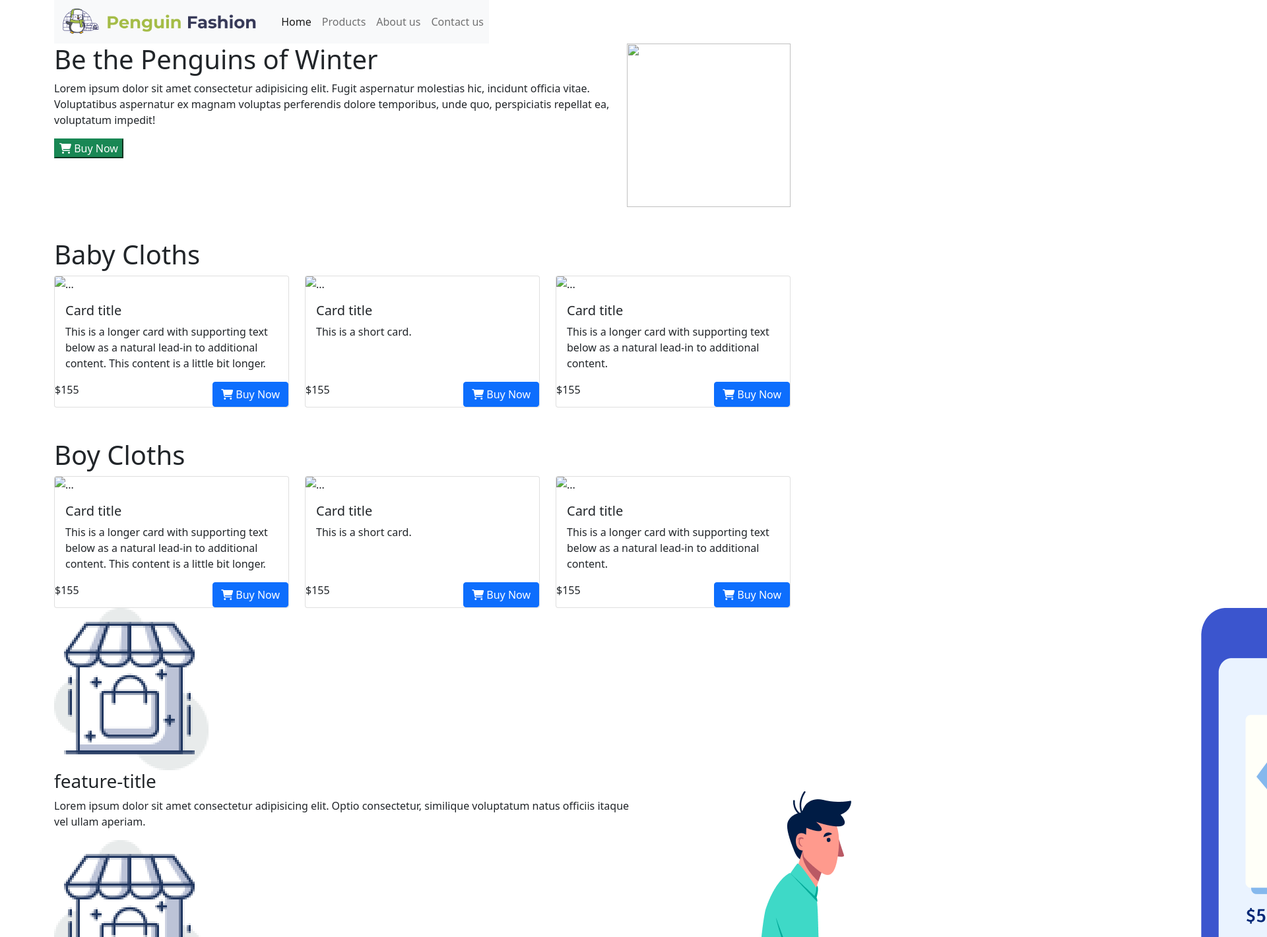
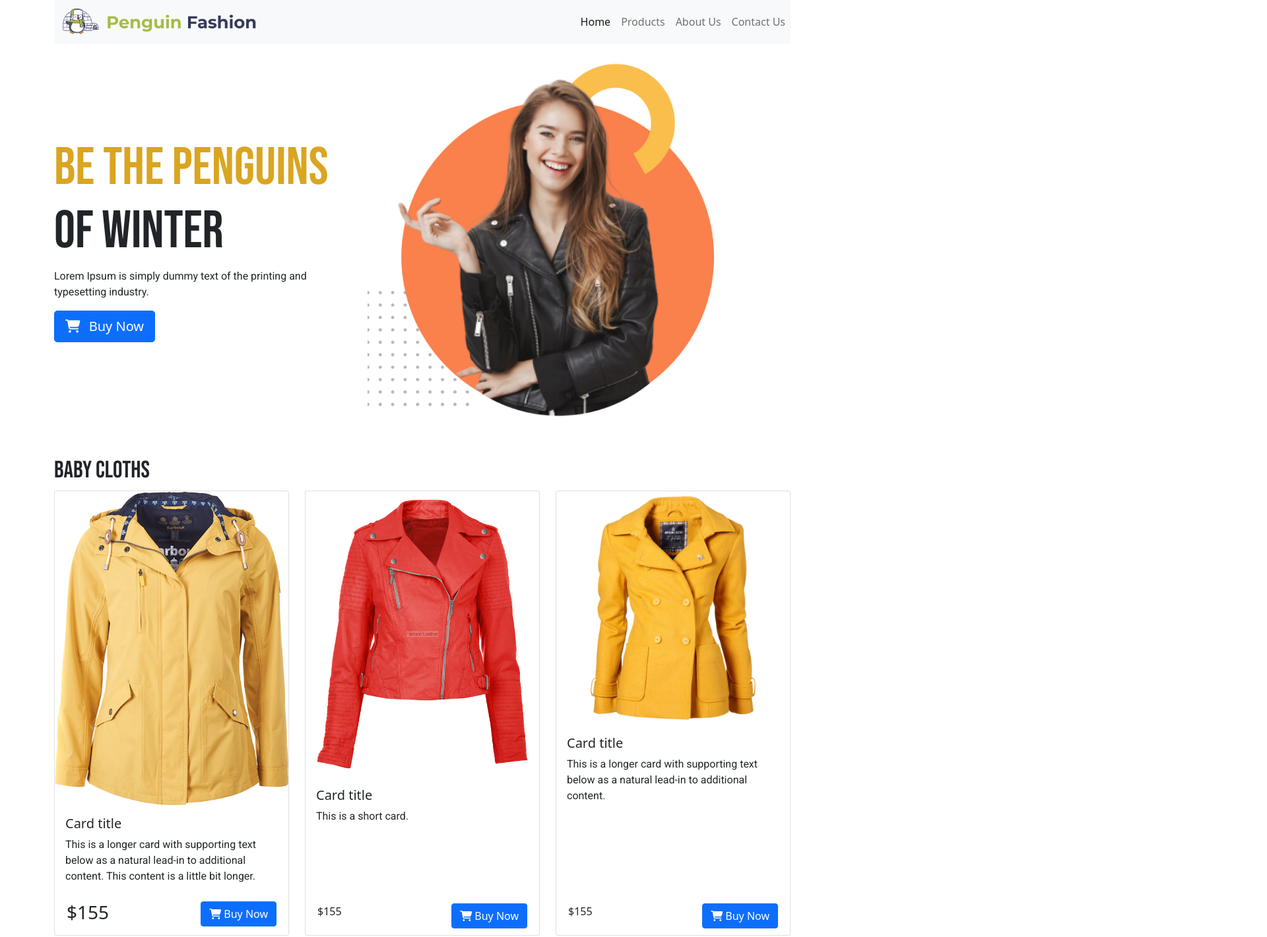
Before and after one commit to dahabib/moon-fashion, a plain HTML site: page index.html in a window 1280 px wide. Shown: the top 1421 px of the page at 66% size, 1920 px wide, since content can reach past the window. Drawn offline with nearby package versions, Linux system fonts and the light colour scheme.

Commit message:
could not complete

```diff
--- a/css/style.css
+++ b/css/style.css
@@ -1,7 +1,30 @@
-.infoImage img{
-    width: 248px;
-    height: 248px;
+*{
+    margin: 0;
+    padding: 0;
 }
-.features{
-    height: 380px;
+.single-feature-image img{
+    width: 78px;
+    height: 82px;
 }
+h1{
+    font-family: 'Bebas Neue', cursive;
+}
+.banner-text h1{
+    font-size: 80px;
+}
+div h1{
+    font-size: 36px;
+}
+p{
+    font-family: 'Roboto', sans-serif;
+}
+.banner-span{
+    color: goldenrod;
+}
+
+.buy-info{
+    padding: 10px 18px;
+}
+.product{
+
+}
--- a/index.html
+++ b/index.html
@@ -5,46 +5,62 @@
     <meta charset="UTF-8">
     <meta name="viewport" content="width=device-width, initial-scale=1.0">
     <title>Moon Fashion</title>
+    <link rel="preconnect" href="https://fonts.gstatic.com">
+    <link rel="preconnect" href="https://fonts.gstatic.com">
+    <link href="https://fonts.googleapis.com/css2?family=Bebas+Neue&family=Roboto&display=swap" rel="stylesheet">
     <link href="https://cdn.jsdelivr.net/npm/bootstrap@5.0.0-beta1/dist/css/bootstrap.min.css" rel="stylesheet"
         integrity="sha384-giJF6kkoqNQ00vy+HMDP7azOuL0xtbfIcaT9wjKHr8RbDVddVHyTfAAsrekwKmP1" crossorigin="anonymous">
     <link rel="stylesheet" href="css/style.css">
 </head>
 
 <body>
-    <header class="container d-flex">
+    <header class="container mb-3">
         <nav class="navbar navbar-expand-lg navbar-light bg-light">
-            <div class="container-fluid con-6">
+            <div class="container">
                 <a class="navbar-brand" href="#">
                     <img src="images/icon/logo.png" alt="" height="40">
                 </a>
             </div>
 
-            <div class="col-6 collapse navbar-collapse" id="navbarNav">
-                <ul class="navbar-nav">
+            <div class="collapse navbar-collapse" id="navbarSupportedContent">
+                <ul class="navbar-nav ms-auto mb-2 mb-lg-0">
                     <li class="nav-item">
                         <a class="nav-link active" aria-current="page" href="#">Home</a>
                     </li>
+
                     <li class="nav-item">
                         <a class="nav-link" href="#">Products</a>
                     </li>
+
                     <li class="nav-item">
-                        <a class="nav-link" href="#">About us</a>
+                        <a class="nav-link" href="#">About Us</a>
                     </li>
+
                     <li class="nav-item">
-                        <a class="nav-link" href="#">Contact us</a>
+                        <a class="nav-link" href="#">Contact Us</a>
                     </li>
                 </ul>
             </div>
         </nav>
     </header>
-    <section class="container d-flex justify-content-between w-100">
-        <div class="info">
-            <h1>Be the Penguins of Winter</h1>
-            <p>Lorem ipsum dolor sit amet consectetur adipisicing elit. Fugit aspernatur molestias hic, incidunt officia vitae. Voluptatibus aspernatur ex magnam voluptas perferendis dolore temporibus, unde quo, perspiciatis repellat ea, voluptatum impedit!</p>
-            <button class="btn-success"> <i class="fas fa-shopping-cart"></i> Buy Now </button>
-        </div>
-        <div class="infoImage">
-            <img src="images/headerInfo.png" alt="">
+
+    <section class="banner py-100 bg-light-pink">
+        <div class="container">
+            <div class="row align-items-center width-50">
+                <div class="col-md-5">
+                    <div class="banner-text mb-5 mb-md-0">
+                        <h1 class="text-uppercase"><span class="banner-span">Be the penguins</span> of winter</h1>
+                        <p>Lorem Ipsum is simply dummy text of the printing and typesetting industry.</p>
+                        <a href="" class="btn btn-primary btn-lg"><i class="fa fa-shopping-cart me-2 "></i> Buy Now</a>
+                    </div>
+                </div>
+
+                <div class="col-md-5 w-50 float-end">
+                    <div class="banner-img">
+                        <img class="img-fluid" src="images/banner-image.png" alt="">
+                    </div>
+                </div>
+            </div>
         </div>
     </section>
 
@@ -55,9 +71,9 @@
             </div>
         </div>
         <div class="row">
-            <div class="col">
-                <div class="card h-100">
-                    <img src="images/image 11.png" class="card-img-top" alt="...">
+            <div class="col-md-4 col-sm-6 rounded">
+                <div class="product card h-100">
+                    <img src="images/women-light-yellow.png" class="card-img-top" alt="...">
                     <div class="card-body">
                         <h5 class="card-title">Card title</h5>
                         <p class="card-text">This is a longer card with supporting text below as a natural lead-in to
@@ -65,7 +81,7 @@
                     </div>
                     <div class="buy-info d-flex justify-content-between px-18">
                         <div class="price">
-                            $155
+                            <h3>$155</h3>
                         </div>
                         <div class="buy-btn">
                             <button class="btn btn-primary"><i class="fas fa-shopping-cart"></i> Buy Now</button>
@@ -73,9 +89,9 @@
                     </div>
                 </div>
             </div>
-            <div class="col">
-                <div class="card h-100">
-                    <img src="images/chocolate.png" class="card-img-top" alt="...">
+            <div class="col-md-4 col-sm-6 rounded">
+                <div class="card h-100 rounded">
+                    <img src="images/women-red.png" class="card-img-top" alt="...">
                     <div class="card-body">
                         <h5 class="card-title">Card title</h5>
                         <p class="card-text">This is a short card.</p>
@@ -90,9 +106,9 @@
                     </div>
                 </div>
             </div>
-            <div class="col">
-                <div class="card h-100">
-                    <img src="images/red.png" class="card-img-top" alt="...">
+            <div class="col-md-4 col-sm-6 rounded">
+                <div class="card h-100 rounded">
+                    <img src="images/women-yellow.png" class="card-img-top" alt="...">
                     <div class="card-body">
                         <h5 class="card-title">Card title</h5>
                         <p class="card-text">This is a longer card with supporting text below as a natural lead-in to
@@ -112,14 +128,14 @@
     </section>
     <section class="container mt-5">
         <div class="row">
-            <div class="col-md-4">
+            <div class="col-md-4 col-sm-6">
                 <h1>Boy Cloths</h1>
             </div>
         </div>
         <div class="row">
-            <div class="col">
-                <div class="card h-100">
-                    <img src="images/image 11.png" class="card-img-top" alt="...">
+            <div class="col-md-4 col-sm-6 rounded">
+                <div class="card h-100 rounded">
+                    <img src="images/men-blue.png" class="card-img-top" alt="...">
                     <div class="card-body">
                         <h5 class="card-title">Card title</h5>
                         <p class="card-text">This is a longer card with supporting text below as a natural lead-in to
@@ -135,9 +151,9 @@
                     </div>
                 </div>
             </div>
-            <div class="col">
-                <div class="card h-100">
-                    <img src="images/chocolate.png" class="card-img-top" alt="...">
+            <div class="col-md-4 col-sm-6 rounded">
+                <div class="card h-100 rounded">
+                    <img src="images/men-chocolate.png" class="card-img-top" alt="...">
                     <div class="card-body">
                         <h5 class="card-title">Card title</h5>
                         <p class="card-text">This is a short card.</p>
@@ -152,9 +168,9 @@
                     </div>
                 </div>
             </div>
-            <div class="col">
-                <div class="card h-100">
-                    <img src="images/red.png" class="card-img-top" alt="...">
+            <div class="col-md-4 col-sm-6 rounded">
+                <div class="card h-100 rounded">
+                    <img src="images/men-yellow-mix.png" class="card-img-top" alt="...">
                     <div class="card-body">
                         <h5 class="card-title">Card title</h5>
                         <p class="card-text">This is a longer card with supporting text below as a natural lead-in to
@@ -173,42 +189,62 @@
         </div>
     </section>
 
-    <section class="container features d-flex">
-        <div class="row">
-            <div class="col-md-6">
-                <div class="row">
-                    <div class="feature-img">
-                        <img src="images/icon/image 12.png" alt="">
-                    </div>
-                    <div class="feature-info">
-                        <h3>feature-title</h3>
-                        <p>Lorem ipsum dolor sit amet consectetur adipisicing elit. Optio consectetur, similique voluptatum natus officiis itaque vel ullam aperiam.</p>
+    <section class="container mt-5">
+        <div class="row align-items-center">
+            <div class="col-lg-5 order-2">
+                <!-- Help Card -->
+                <div class="card p-3 rounded shadow border-0 mb-4">
+                    <div class="row g-0 align-items-center text-center text-md-start">
+                        <div class="col-md-2">
+                            <img class="width-100 img-fluid" src="images/icon/feature-icon-1.png" alt="...">
+                        </div>
+                        <div class="col-md-10">
+                            <div class="card-body">
+                                <h5 class="card-title">Find the Perfect Fit</h5>
+                                <p class="card-text">Everybody is different, which is why we offer styles for every
+                                    body.</p>
+                            </div>
+                        </div>
                     </div>
                 </div>
-                <div class="row">
-                    <div class="feature-img">
-                        <img src="images/icon/image 12.png" alt="">
-                    </div>
-                    <div class="feature-info">
-                        <h3>feature-title</h3>
-                        <p>Lorem ipsum dolor sit amet consectetur adipisicing elit. Optio consectetur, similique voluptatum natus officiis itaque vel ullam aperiam.</p>
+
+                <div class="card p-3 rounded shadow border-0 mb-4">
+                    <div class="row g-0 align-items-center text-center text-md-start">
+                        <div class="col-md-2">
+                            <img class="width-100 img-fluid" src="images/icon/feature-icon-2.png" alt="...">
+                        </div>
+                        <div class="col-md-10">
+                            <div class="card-body">
+                                <h5 class="card-title">Free Exchanges</h5>
+                                <p class="card-text">One of the many reasons you can shop with peace of mind.</p>
+                            </div>
+                        </div>
                     </div>
                 </div>
-                <div class="row">
-                    <div class="feature-img">
-                        <img src="images/icon/image 12.png" alt="">
-                    </div>
-                    <div class="feature-info">
-                        <h3>feature-title</h3>
-                        <p>Lorem ipsum dolor sit amet consectetur adipisicing elit. Optio consectetur, similique voluptatum natus officiis itaque vel ullam aperiam.</p>
+
+                <div class="card p-3 rounded shadow border-0 mb-4">
+                    <div class="row g-0 align-items-center text-center text-md-start">
+                        <div class="col-md-2 col-12">
+                            <img class="width-100 img-fluid" src="images/icon/feature-icon-3.png" alt="...">
+                        </div>
+                        <div class="col-md-10 col-12">
+                            <div class="card-body">
+                                <h5 class="card-title">Contact Our Seller</h5>
+                                <p class="card-text">They are here to help you. That's quite literally what we pay them
+                                    for.</p>
+                            </div>
+                        </div>
                     </div>
                 </div>
+
             </div>
-            <div class="col-md-6 feature-img">
-                <img src="images/icon/XMLID 1.png" alt="">
+            <div class="col-lg-7 order-lg-2">
+                <img class="p-5 img-fluid" src="images/icon/featute-image.png" alt="">
             </div>
         </div>
     </section>
+
+
 
     <script src="https://cdn.jsdelivr.net/npm/bootstrap@5.0.0-beta1/dist/js/bootstrap.bundle.min.js"
         integrity="sha384-ygbV9kiqUc6oa4msXn9868pTtWMgiQaeYH7/t7LECLbyPA2x65Kgf80OJFdroafW"
```
Also changed, not shown: images/banner-image.png (added), images/icon/feature-icon-1.png (renamed from images/icon/image 12.png), images/icon/feature-icon-2.png (renamed from images/icon/image 13.png), images/icon/feature-icon-3.png (renamed from images/icon/image 14.png), images/icon/featute-image.png (renamed from images/icon/XMLID 1.png).
